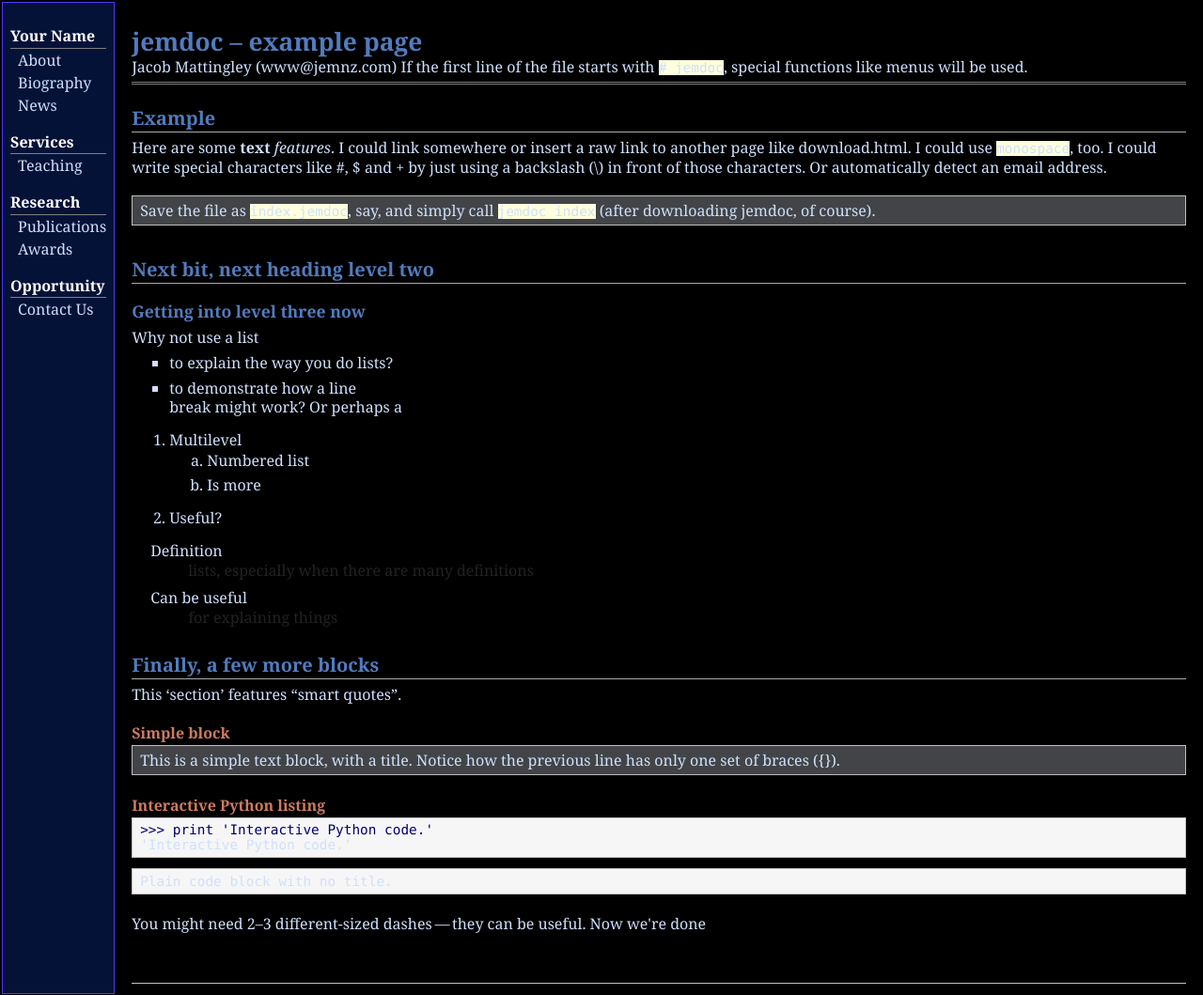
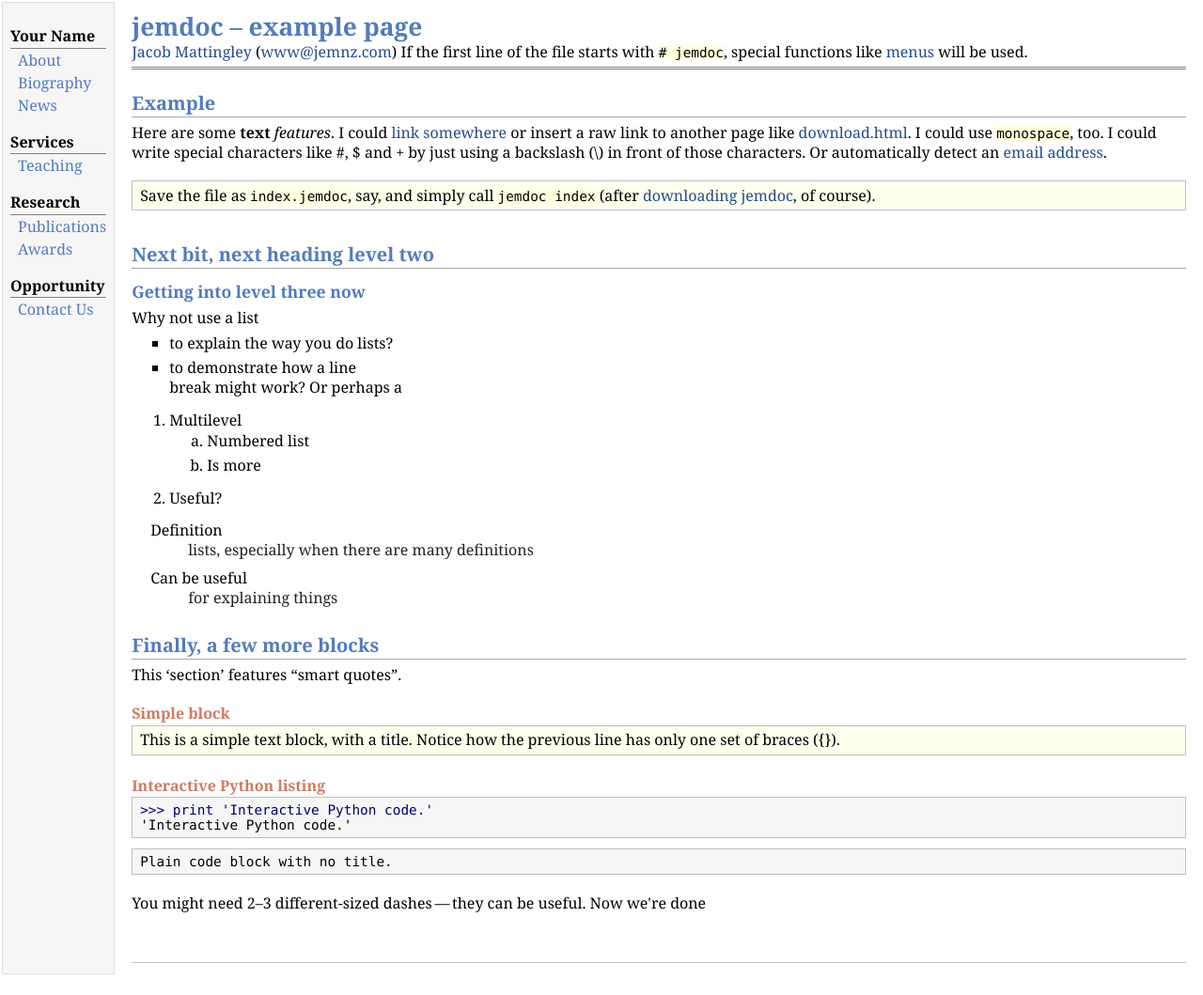
Before and after one commit to TayloverH/SJTU-Jeet-Kune-Do, a plain HTML site: page example.html in a window 1280 px wide. Shown: the whole page at 94% size. Drawn offline with Linux system fonts and the light colour scheme.

Commit message:
Update jemdoc.css

```diff
--- a/jemdoc.css
+++ b/jemdoc.css
@@ -3,19 +3,19 @@
 table#tlayout {
     border: none;
     border-collapse: separate;
-    background: black;
+    background: white;
 }
 
 body {
-	background: black;
+	background: white;
 	font-family: Georgia, serif;
 	padding-bottom: 8px;
 	margin: 0;
 }
 
 #layout-menu {
-	background: #051238;
-	border: 1px solid #4b3bf9;
+	background: #f6f6f6;
+	border: 1px solid #dddddd;
 	padding-top: 0.5em;
 	padding-left: 8px;
 	padding-right: 8px;
@@ -24,7 +24,6 @@ body {
 	white-space: nowrap;
     text-align: left;
     vertical-align: top;
-    color: white;
 }
 
 #layout-menu td {
@@ -33,12 +32,11 @@ body {
 }
 
 #layout-content {
-	padding-top: 1.0em;
+	padding-top: 0.0em;
 	padding-left: 1.0em;
 	padding-right: 1.0em;
     border: none;
-    color: #cfe0fc;
-    background: black;
+    background: white;
     text-align: left;
     vertical-align: top;
 }
@@ -58,7 +56,7 @@ pre, tt {
 }
 
 a, a > tt {
-	color: #cfe0fc;
+	color: #224b8d;
 	text-decoration: none;
 }
 
@@ -67,11 +65,11 @@ a:hover {
 }
 
 #layout-menu a.current:link, #layout-menu a.current:visited {
-	color: #cfe0fc;
+	color: #022b6d;
 	border-bottom: 1px gray solid;
 }
 #layout-menu a:link, #layout-menu a:visited, #layout-menu a:hover {
-	color: #cfe0fc;
+	color: #527bbd;
 	text-decoration: none;
 }
 #layout-menu a:hover {
@@ -114,11 +112,11 @@ em {
 }
 
 strong {
-    font-weight: bold;
+	font-weight: bold;
 }
 
 
-h1, h2, h3, h4 {
+h1, h2, h3 {
 	color: #527bbd;
 	margin-top: 0.7em;
 	margin-bottom: 0.3em;
@@ -137,7 +135,7 @@ h2 {
 	font-size: 125%;
 }
 
-h2 + h3 + h4 {
+h2 + h3 {
     padding-top: 0.2em;
 }
 
@@ -145,12 +143,6 @@ h3 {
 	font-size: 110%;
 	border-bottom: none;
 }
-
-h4 {
-	font-size: 105%;
-	border-bottom: none;
-}
-
 
 p {
 	margin-top: 0.0em;
@@ -258,7 +250,7 @@ div.blockcontent {
 }
 
 div.infoblock > div.blockcontent {
-	background: #424447;
+	background: #ffffee;
 }
 
 div.blockcontent p + ul, div.blockcontent p + ol {
@@ -317,7 +309,7 @@ span.comment, span.comment > *, span.string, span.string > * {
 	margin-bottom: 0.5em;
 }
 
-#layout-content h1:first-child, #layout-content h2:first-child, #layout-content h3:first-child, #layout-content h4:first-child {
+#layout-content h1:first-child, #layout-content h2:first-child, #layout-content h3:first-child {
 	margin-top: -0.7em;
 }
 
@@ -344,7 +336,7 @@ img.eqwl {
 }
 
 table {
-    border: 2px solid gray;
+    border: 2px solid black;
     border-collapse: collapse;
 }
 
@@ -362,7 +354,7 @@ table + table {
 
 tr.heading {
     font-weight: bold;
-    border-bottom: 2px solid white;
+    border-bottom: 2px solid black;
 }
 
 img {
```
